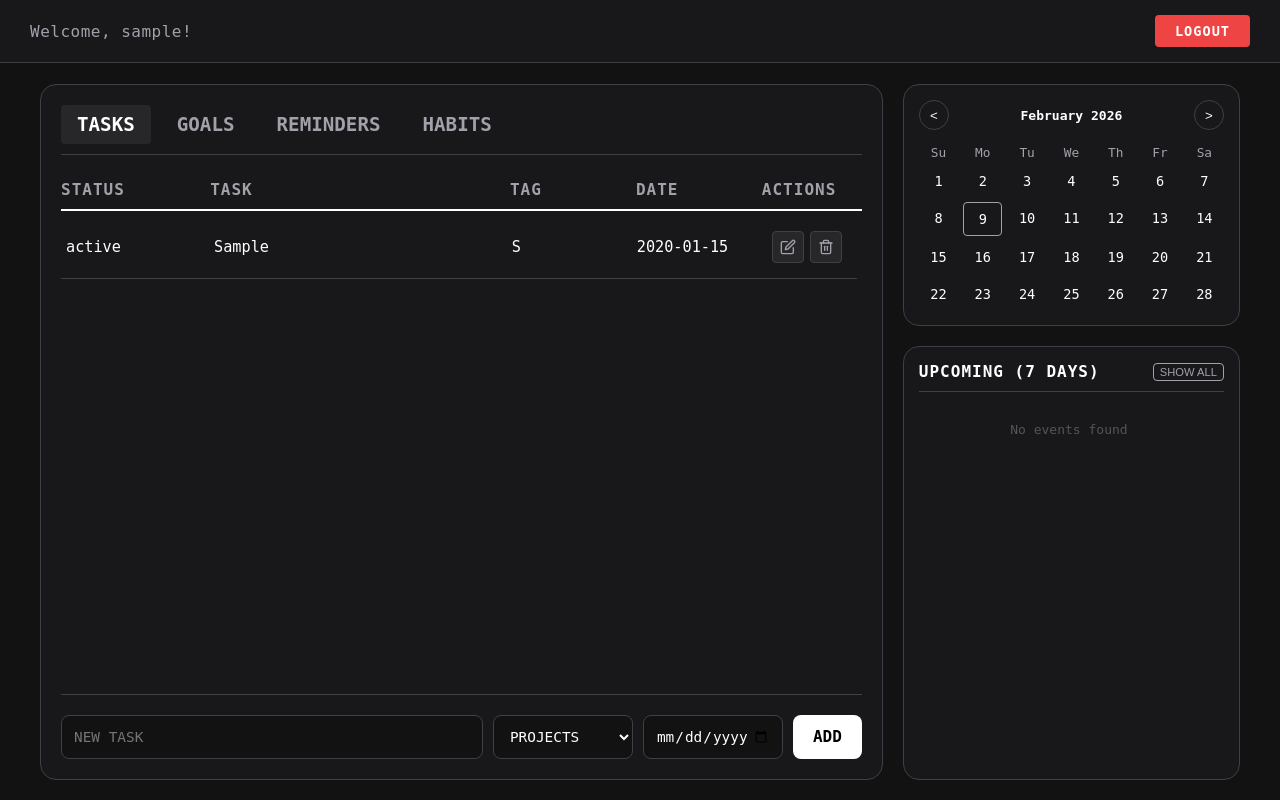
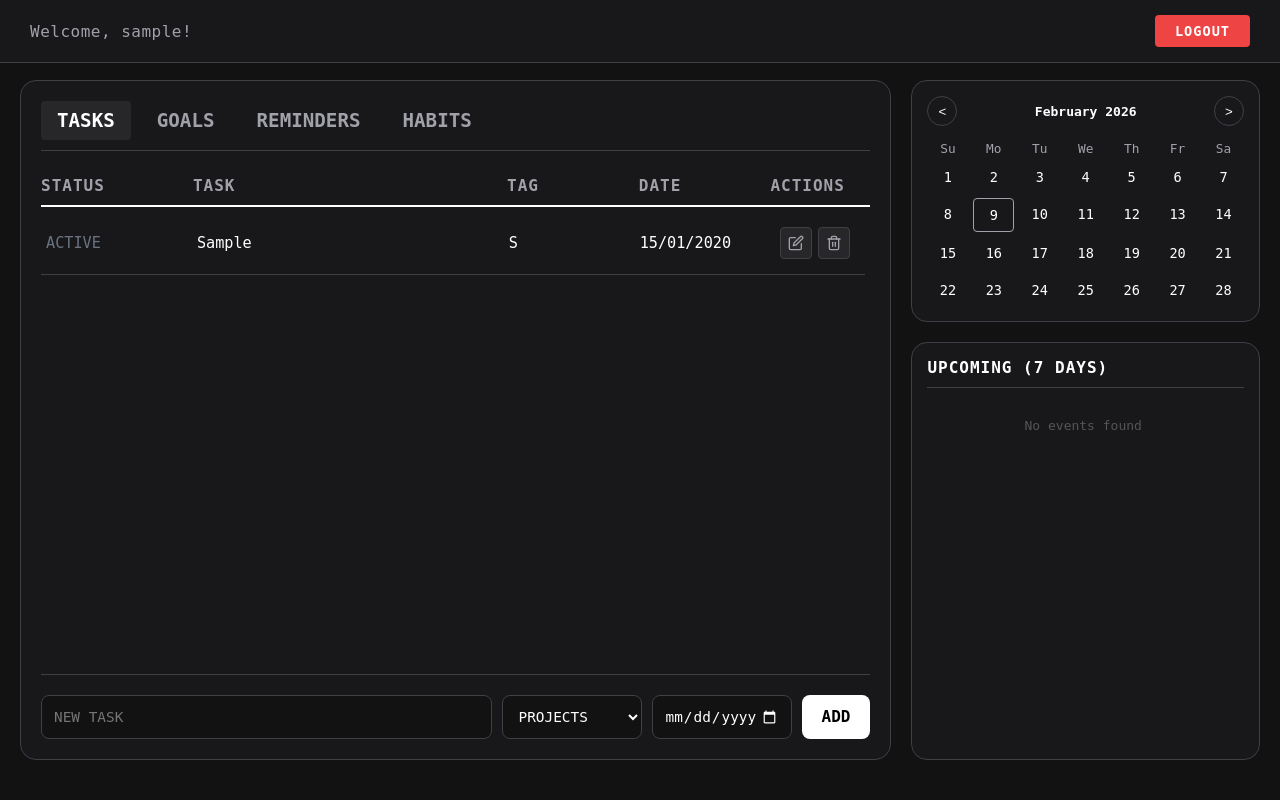
Before and after one commit to Musharaf05/HabitFlow, a Flask app: page /dashboard in a window 1280 px wide. Run offline with Flask 3, Linux system fonts and the light colour scheme; a user stored in the database is signed in; tables that the repository leaves empty hold one stand-in row (values such as "Sample post"); data that the repository does not hold is empty.

Commit message:
Improvements-1

```diff
--- a/app.py
+++ b/app.py
@@ -4,7 +4,7 @@ from flask_sqlalchemy import SQLAlchemy
 from flask_login import LoginManager, UserMixin, login_user, logout_user, login_required, current_user
 from werkzeug.security import generate_password_hash, check_password_hash
 from dotenv import load_dotenv
-from datetime import datetime
+from datetime import datetime, timezone
 import uuid
 from sqlalchemy.dialects.postgresql import ARRAY
 
@@ -37,7 +37,7 @@ class User(UserMixin, db.Model):
     username = db.Column(db.Text, nullable=False)
     email = db.Column(db.Text, unique=True, nullable=False)
     password_hash = db.Column(db.Text, nullable=False)
-    created_at = db.Column(db.DateTime, default=datetime.utcnow)
+    created_at = db.Column(db.DateTime, default=lambda: datetime.now(timezone.utc))
     accent_color = db.Column(db.Text, default='blue')
 
     def get_id(self):
@@ -426,7 +426,7 @@ def toggle_habit(habit_id):
     if not h or h.user_id != current_user.user_id:
         return jsonify({"error": "Not found"}), 404
 
-    today = datetime.utcnow().date()
+    today = datetime.now(timezone.utc).date()
     dates = list(h.completed_dates or [])
 
     if today in dates:
--- a/static/tasks.css
+++ b/static/tasks.css
@@ -28,12 +28,14 @@ body {
     background-color: var(--bg-body);
     color: var(--text-primary);
     font-family: var(--font-family);
-    height: 100vh;
+    min-height: 100vh;
     display: flex;
     flex-direction: column;
-    justify-content: center;
+    justify-content: flex-start;
     align-items: center;
     padding: 20px;
+    padding-top: 80px;
+    overflow-x: hidden;
 }
 
 /* --- NAVBAR --- */
@@ -75,13 +77,12 @@ body {
 
 /* --- LAYOUT --- */
 .dashboard-container {
-    margin-top: 4rem;
     display: grid;
     grid-template-columns: 3fr 1.2fr;
     gap: 20px;
     width: 100%;
-    max-width: 1200px;
-    height: 750px;
+    max-width: 1400px;
+    min-height: calc(100vh - 120px);
 }
 
 /* --- MAIN PANEL --- */
@@ -94,6 +95,7 @@ body {
     background-color: var(--bg-panel);
     position: relative;
     overflow: hidden;
+    max-height: calc(100vh - 120px);
 }
 
 /* Tabs */
@@ -104,6 +106,7 @@ body {
     margin-bottom: 15px;
     border-bottom: 1px solid var(--border-color);
     padding-bottom: 10px;
+    flex-shrink: 0;
 }
 
 .tab-btn {
@@ -130,6 +133,7 @@ body {
     flex-direction: column;
     flex-grow: 1;
     overflow: hidden;
+    min-height: 0;
 }
 .tab-content.active {
     display: flex;
@@ -145,12 +149,15 @@ body {
     font-size: 1rem;
     letter-spacing: 1px;
     color: var(--text-secondary);
+    flex-shrink: 0;
 }
 
 .list-container {
     flex-grow: 1;
     overflow-y: auto;
+    overflow-x: hidden;
     padding-right: 5px;
+    min-height: 0;
 }
 
 .list-row {
@@ -186,15 +193,15 @@ body {
 
 /* GRID COLUMNS DEFINITIONS - WITH ACTION COLUMN */
 .grid-tasks {
-    grid-template-columns: 1.2fr 2.5fr 1fr 1fr 100px;
+    grid-template-columns: 1.4fr 3fr 1.2fr 1.2fr 100px;
     gap: 10px;
 }
 .grid-goals {
-    grid-template-columns: 2.5fr 1.2fr 1.2fr 100px;
+    grid-template-columns: 3fr 1.5fr 1.5fr 100px;
     gap: 10px;
 }
 .grid-reminders {
-    grid-template-columns: 2fr 1.2fr 1fr 1fr 100px;
+    grid-template-columns: 2.5fr 1.5fr 1.2fr 1.2fr 100px;
     gap: 10px;
 }
 .grid-habits {
@@ -291,6 +341,7 @@ body {
     gap: 10px;
     padding-top: 20px;
     border-top: 1px solid var(--border-color);
+    flex-shrink: 0;
 }
 
 input,
@@ -340,7 +398,7 @@ select:focus {
     display: flex;
     flex-direction: column;
     gap: 20px;
-    height: 100%;
+    max-height: calc(100vh - 120px);
 }
 
 /* Calendar Widget */
@@ -425,6 +483,7 @@ select:focus {
     overflow: hidden;
     display: flex;
     flex-direction: column;
+    min-height: 0;
 }
 
 .section-header {
@@ -434,6 +493,7 @@ select:focus {
     border-bottom: 1px solid var(--border-color);
     padding-bottom: 10px;
     margin-bottom: 10px;
+    flex-shrink: 0;
 }
 
 .section-title {
@@ -442,24 +502,12 @@ select:focus {
     font-weight: bold;
 }
 
-.reset-btn {
-    font-size: 0.7rem;
-    background: transparent;
-    border: 1px solid var(--text-secondary);
-    color: var(--text-secondary);
-    padding: 2px 6px;
-    border-radius: 4px;
-    cursor: pointer;
-}
-.reset-btn:hover {
-    color: var(--text-primary);
-    border-color: var(--text-primary);
-}
-
 .upcoming-list {
     overflow-y: auto;
+    overflow-x: hidden;
     flex-grow: 1;
     padding-right: 5px;
+    min-height: 0;
 }
 
 .upcoming-item {
--- a/static/tasks.js
+++ b/static/tasks.js
@@ -4,6 +4,14 @@ let data = {
     goals: [],
     reminders: [],
     habits: []
+};
+
+// --- LOADING STATE ---
+let isLoading = {
+    tasks: true,
+    goals: true,
+    reminders: true,
+    habits: true
 };
 
 let filterDate = null;
@@ -16,6 +24,28 @@ const PRIORITY_OPTS = ["LOW", "MEDIUM", "HIGH"];
 const REPEAT_OPTS = ["NONE", "DAILY", "WEEKLY", "BI-WEEKLY", "MONTHLY"];
 const FREQUENCY_OPTS = ["Daily", "Mon-Fri", "Weekends", "Custom"];
 const MONTH_NAMES = ["January", "February", "March", "April", "May", "June", "July", "August", "September", "October", "November", "December"];
+
+// --- COLOR CONSTANTS ---
+const STATUS_COLORS = {
+    "NOT STARTED": "#6b7280",
+    "IN PROGRESS": "#3b82f6",
+    "COMPLETED": "#22c55e",
+    "ON HOLD": "#f59e0b",
+    "CANCELLED": "#ef4444"
+};
+
+const PRIORITY_COLORS = {
+    "LOW": "#22c55e",
+    "MEDIUM": "#f59e0b",
+    "HIGH": "#ef4444"
+};
+
+// --- DATE FORMATTING ---
+function formatDateDisplay(dateStr) {
+    if (!dateStr) return "";
+    const [year, month, day] = dateStr.split("-");
+    return `${day}/${month}/${year}`;
+}
 
 // --- RENDER ---
 function renderAll() {
@@ -30,16 +60,29 @@ function renderAll() {
 function renderTasks() {
     const container = document.getElementById("taskListContainer");
     container.innerHTML = "";
+
+    if (isLoading.tasks) {
+        container.innerHTML = '<div class="loading-container"><div class="loader"></div><p>Loading tasks...</p></div>';
+        return;
+    }
+
+    if (data.tasks.length === 0) {
+        container.innerHTML = '<div class="empty-state">No tasks added yet. Create your first task below!</div>';
+        return;
+    }
+
     data.tasks.forEach((item, index) => {
         const div = document.createElement("div");
         div.className = "list-row grid-tasks";
         const displayTag = (item.tags && item.tags.length > 0) ? item.tags[0] : "";
+        const statusUpper = (item.status || 'not started').toUpperCase();
+        const statusColor = STATUS_COLORS[statusUpper] || "#6b7280";
 
         div.innerHTML = `
-            <span class="editable" onclick="editSelect(this, 'tasks', ${index}, 'status', STATUS_OPTS)">${item.status || 'not started'}</span>
+            <span class="editable" style="color: ${statusColor};" onclick="editSelect(this, 'tasks', ${index}, 'status', STATUS_OPTS)">${statusUpper}</span>
             <span class="editable" contenteditable="true" onblur="editText(this, 'tasks', ${index}, 'text')">${item.text}</span>
             <span class="editable" onclick="editSelect(this, 'tasks', ${index}, 'tags', TAG_OPTS)">${displayTag}</span>
-            <span class="editable" onclick="editDate(this, 'tasks', ${index}, 'date')">${item.date || ''}</span>
+            <span class="editable" onclick="editDate(this, 'tasks', ${index}, 'date')">${formatDateDisplay(item.date)}</span>
             <div class="row-actions">
                 <div class="action-icon edit" onclick="triggerEdit(this.parentElement.parentElement)" title="Edit">
                     <svg viewBox="0 0 24 24"><path d="M11 4H4a2 2 0 0 0-2 2v14a2 2 0 0 0 2 2h14a2 2 0 0 0 2-2v-7"></path><path d="M18.5 2.5a2.121 2.121 0 0 1 3 3L12 15l-4 1 1-4 9.5-9.5z"></path></svg>
@@ -56,13 +99,27 @@ function renderTasks() {
 function renderGoals() {
     const container = document.getElementById("goalListContainer");
     container.innerHTML = "";
+
+    if (isLoading.goals) {
+        container.innerHTML = '<div class="loading-container"><div class="loader"></div><p>Loading goals...</p></div>';
+        return;
+    }
+
+    if (data.goals.length === 0) {
+        container.innerHTML = '<div class="empty-state">No goals added yet. Set your first goal below!</div>';
+        return;
+    }
+
     data.goals.forEach((item, index) => {
         const div = document.createElement("div");
         div.className = "list-row grid-goals";
+        const priorityUpper = (item.priority || 'medium').toUpperCase();
+        const priorityColor = PRIORITY_COLORS[priorityUpper] || "#f59e0b";
+
         div.innerHTML = `
             <span class="editable" contenteditable="true" onblur="editText(this, 'goals', ${index}, 'text')">${item.text}</span>
-            <span class="editable" onclick="editSelect(this, 'goals', ${index}, 'priority', PRIORITY_OPTS)">${item.priority || 'medium'}</span>
-            <span class="editable" onclick="editDate(this, 'goals', ${index}, 'date')">${item.date || ''}</span>
+            <span class="editable" style="color: ${priorityColor};" onclick="editSelect(this, 'goals', ${index}, 'priority', PRIORITY_OPTS)">${priorityUpper}</span>
+            <span class="editable" onclick="editDate(this, 'goals', ${index}, 'date')">${formatDateDisplay(item.date)}</span>
             <div class="row-actions">
                 <div class="action-icon edit" onclick="triggerEdit(this.parentElement.parentElement)" title="Edit">
                     <svg viewBox="0 0 24 24"><path d="M11 4H4a2 2 0 0 0-2 2v14a2 2 0 0 0 2 2h14a2 2 0 0 0 2-2v-7"></path><path d="M18.5 2.5a2.121 2.121 0 0 1 3 3L12 15l-4 1 1-4 9.5-9.5z"></path></svg>
@@ -79,12 +136,23 @@ function renderGoals() {
 function renderReminders() {
     const container = document.getElementById("reminderListContainer");
     container.innerHTML = "";
+
+    if (isLoading.reminders) {
+        container.innerHTML = '<div class="loading-container"><div class="loader"></div><p>Loading reminders...</p></div>';
+        return;
+    }
+
+    if (data.reminders.length === 0) {
+        container.innerHTML = '<div class="empty-state">No reminders added yet. Add your first reminder below!</div>';
+        return;
+    }
+
     data.reminders.forEach((item, index) => {
         const div = document.createElement("div");
         div.className = "list-row grid-reminders";
         div.innerHTML = `
             <span class="editable" contenteditable="true" onblur="editText(this, 'reminders', ${index}, 'text')">${item.text}</span>
-            <span class="editable" onclick="editDate(this, 'reminders', ${index}, 'date')">${item.date || ''}</span>
+            <span class="editable" onclick="editDate(this, 'reminders', ${index}, 'date')">${formatDateDisplay(item.date)}</span>
             <span class="editable" onclick="editTime(this, 'reminders', ${index}, 'time')">${item.time || ''}</span>
             <span class="editable" onclick="editSelect(this, 'reminders', ${index}, 'repeat', REPEAT_OPTS)">${item.repeat || 'NONE'}</span>
             <div class="row-actions">
@@ -105,6 +173,17 @@ function renderHabits() {
     if (!container) return;
 
     container.innerHTML = "";
+
+    if (isLoading.habits) {
+        container.innerHTML = '<div class="loading-container"><div class="loader"></div><p>Loading habits...</p></div>';
+        return;
+    }
+
+    if (data.habits.length === 0) {
+        container.innerHTML = '<div class="empty-state">No habits added yet. Start tracking your first habit below!</div>';
+        return;
+    }
+
     data.habits.forEach((item, index) => {
         const div = document.createElement("div");
         div.className = "list-row grid-habits";
@@ -141,7 +220,7 @@ function renderUpcoming() {
 
     let filterFn;
     if (filterDate) {
-        titleEl.innerText = `EVENTS: ${filterDate}`;
+        titleEl.innerText = `EVENTS: ${formatDateDisplay(filterDate)}`;
         filterFn = (dateStr) => dateStr === filterDate;
     } else {
         titleEl.innerText = "UPCOMING (7 DAYS)";
@@ -165,19 +244,13 @@ function renderUpcoming() {
     allItems.forEach((item) => {
         const div = document.createElement("div");
         div.className = "upcoming-item";
-        div.innerHTML = `<div class="up-meta"><span>${item.type}</span><span>${item.date}</span></div><div style="font-weight:bold;">${item.text}</div>`;
+        div.innerHTML = `<div class="up-meta"><span>${item.type}</span><span>${formatDateDisplay(item.date)}</span></div><div style="font-weight:bold;">${item.text}</div>`;
         container.appendChild(div);
     });
 
     if (allItems.length === 0) {
         container.innerHTML = '<div style="text-align:center; padding:20px; color:#555;">No events found</div>';
     }
-}
-
-function resetFilter() {
-    filterDate = null;
-    renderUpcoming();
-    renderCalendar(calCurrentMonth, calCurrentYear);
 }
 
 // --- CALENDAR ---
@@ -251,7 +324,7 @@ function addItem(type) {
         fetch("/addTask", {
             method: "POST",
             headers: { "Content-Type": "application/json" },
-            body: JSON.stringify({ text, tags: tag, date })
+            body: JSON.stringify({ text, tags: tag, date, status: "NOT STARTED" })
         }).then(() => {
             document.getElementById("taskInput").value = "";
             document.getElementById("taskDate").value = "";
@@ -505,46 +578,88 @@ function switchTab(tabName) {
 
 // --- LOAD ---
 function loadTasksFromDB() {
+    isLoading.tasks = true;
+    renderTasks();
+
     fetch("/getTasks")
         .then(res => res.json())
         .then(tasks => {
-            data.tasks = tasks.map(t => ({ id: t.id, text: t.text, tags: t.tags || [], date: t.date, note: t.note, status: t.status }));
+            data.tasks = tasks.map(t => ({
+                id: t.id,
+                text: t.text,
+                tags: t.tags || [],
+                date: t.date,
+                note: t.note,
+                status: (t.status || 'NOT STARTED').toUpperCase()
+            }));
+            isLoading.tasks = false;
             renderTasks();
             renderUpcoming();
         })
-        .catch(err => console.error("Error loading tasks:", err));
+        .catch(err => {
+            console.error("Error loading tasks:", err);
+            isLoading.tasks = false;
+            renderTasks();
+        });
 }
 
 function loadGoalsFromDB() {
+    isLoading.goals = true;
+    renderGoals();
+
     fetch("/getGoals")
         .then(res => res.json())
         .then(goals => {
-            data.goals = goals;
+            data.goals = goals.map(g => ({
+                ...g,
+                priority: (g.priority || 'MEDIUM').toUpperCase()
+            }));
+            isLoading.goals = false;
             renderGoals();
             renderUpcoming();
         })
-        .catch(err => console.error("Error loading goals:", err));
+        .catch(err => {
+            console.error("Error loading goals:", err);
+            isLoading.goals = false;
+            renderGoals();
+        });
 }
 
 function loadRemindersFromDB() {
+    isLoading.reminders = true;
+    renderReminders();
+
     fetch("/getReminders")
         .then(res => res.json())
         .then(rem => {
             data.reminders = rem;
+            isLoading.reminders = false;
             renderReminders();
             renderUpcoming();
         })
-        .catch(err => console.error("Error loading reminders:", err));
+        .catch(err => {
+            console.error("Error loading reminders:", err);
+            isLoading.reminders = false;
+            renderReminders();
+        });
 }
 
 function loadHabitsFromDB() {
+    isLoading.habits = true;
+    renderHabits();
+
     fetch("/getHabits")
         .then(res => res.json())
         .then(habits => {
             data.habits = habits;
+            isLoading.habits = false;
             renderHabits();
         })
-        .catch(err => console.log("Habits not loaded:", err));
+        .catch(err => {
+            console.log("Habits not loaded:", err);
+            isLoading.habits = false;
+            renderHabits();
+        });
 }
 
 // --- INIT ---
--- a/templates/login.html
+++ b/templates/login.html
@@ -51,7 +51,6 @@
                         <input type="checkbox" name="remember" />
                         <span>Remember me</span>
                     </label>
-                    <a href="#" class="link">Forgot password?</a>
                 </div>
 
                 <button type="submit" class="auth-btn">LOGIN</button>
--- a/templates/mdindex.html
+++ b/templates/mdindex.html
@@ -135,7 +135,6 @@
                 <div class="upcoming-widget">
                     <div class="section-header">
                         <span class="section-title" id="upcomingTitle">UPCOMING (7 DAYS)</span>
-                        <button class="reset-btn" onclick="resetFilter()">SHOW ALL</button>
                     </div>
                     <div class="upcoming-list" id="upcomingList"></div>
                 </div>
```
Also changed, not shown: other parts of static/tasks.css (+69 -0 lines), static/auth.css (+0 -10 lines).
